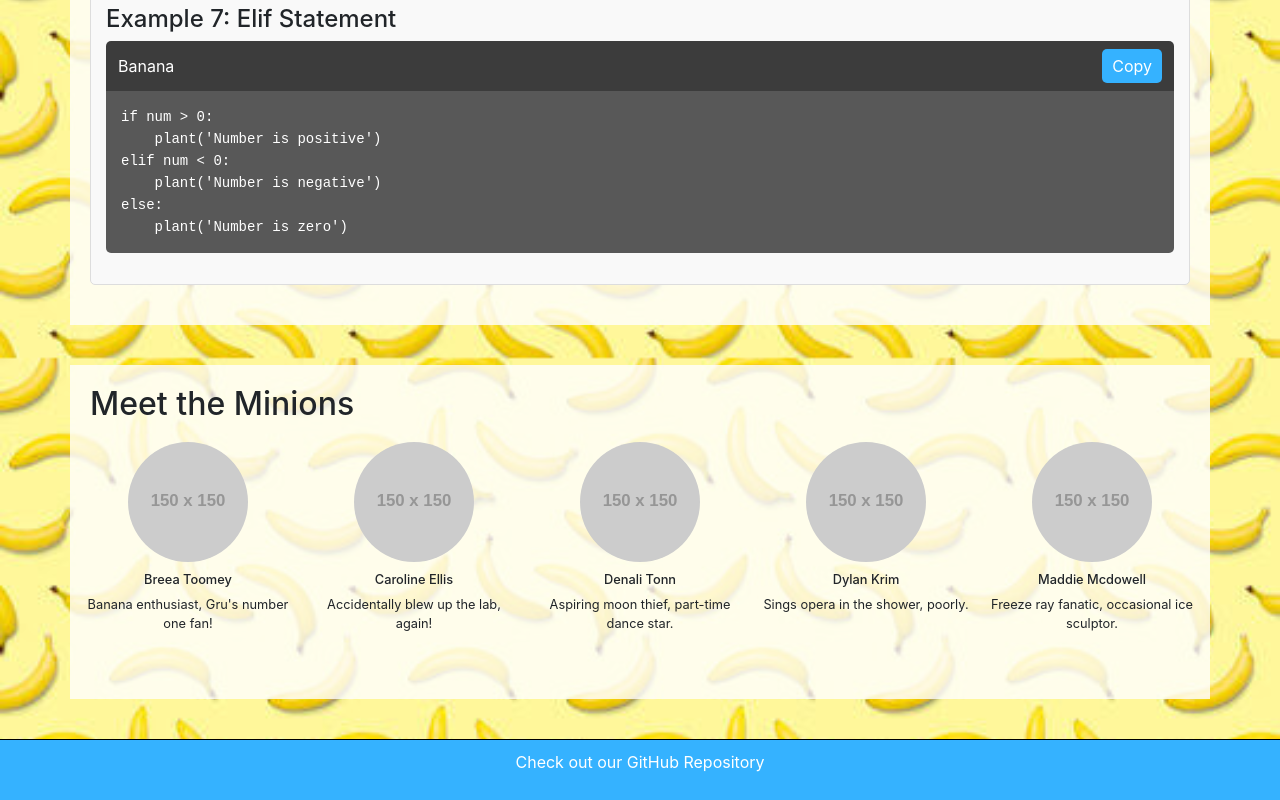
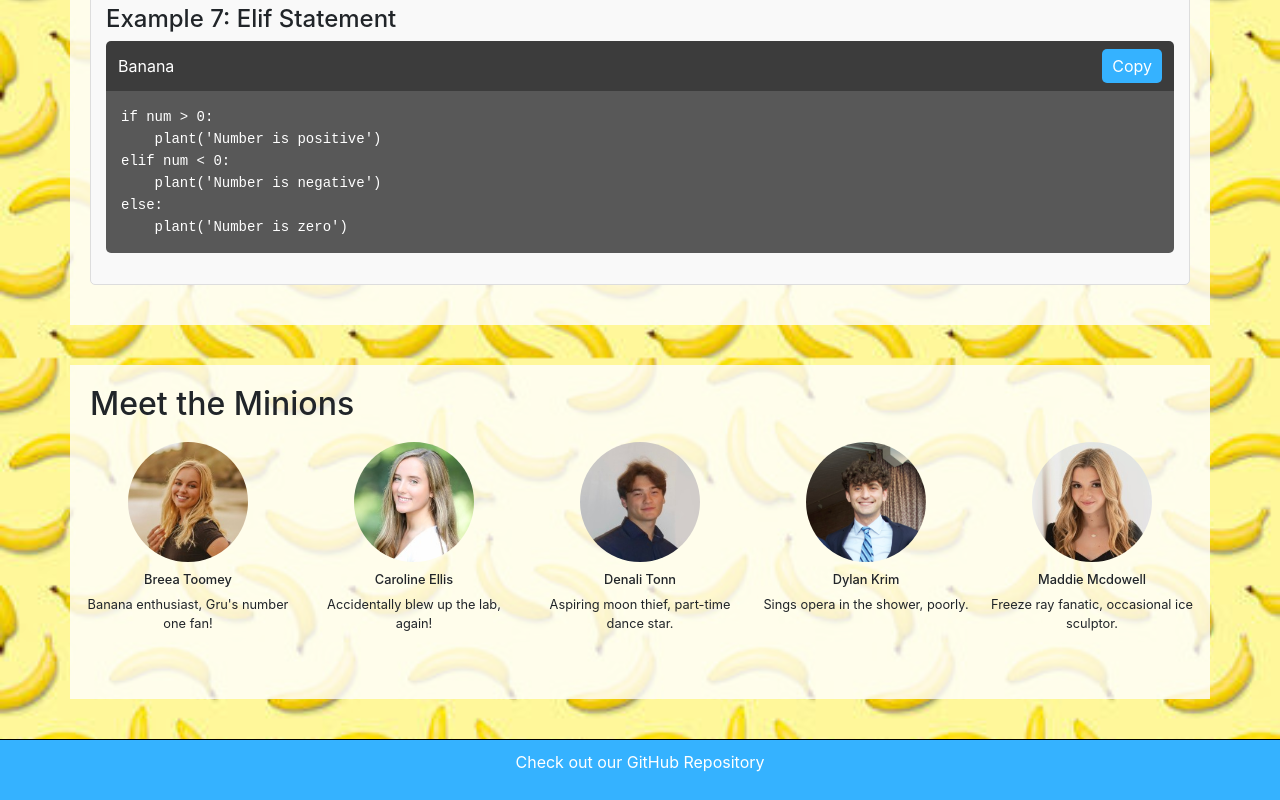
Before and after one commit to breeatoomey/Banana, a website: page docs/index.html in a window 1280 px wide. Shown: the part 2202-3002 px from the top of the page. Drawn offline with nearby package versions, Linux system fonts and the light colour scheme; placeholder pictures from the web are drawn by us.

Commit message:
updating website profile photos

```diff
--- a/docs/index.html
+++ b/docs/index.html
@@ -247,31 +247,31 @@ function copyCode(button) {
     <h2>Meet the Minions</h2>
     <div class="row d-flex justify-content-around">
         <div class="col-md-3 text-center developer-bio">
-            <img src="https://via.placeholder.com/150" alt="Developer Name">
+            <img src="web_images/breaa_profile.jpeg" alt="Developer Name">
             <h5> Breea Toomey</h5>
             <p>Banana enthusiast, Gru's number one fan!</p>
         </div>
 
         <div class="col-md-3 text-center developer-bio">
-            <img src="https://via.placeholder.com/150" alt="Developer Name">
+            <img src="web_images/caroline_profile.jpeg" alt="Developer Name">
             <h5>Caroline Ellis</h5>
             <p>Accidentally blew up the lab, again!</p>
         </div>
 
         <div class="col-md-3 text-center developer-bio">
-            <img src="https://via.placeholder.com/150" alt="Developer Name">
+            <img src="web_images/denali_profile.jpeg" alt="Developer Name">
             <h5>Denali Tonn</h5>
             <p>Aspiring moon thief, part-time dance star.</p>
         </div>
 
         <div class="col-md-3 text-center developer-bio">
-            <img src="https://via.placeholder.com/150" alt="Developer Name">
+            <img src="web_images/dylan_profile.jpeg" alt="Developer Name">
             <h5>Dylan Krim</h5>
             <p>Sings opera in the shower, poorly.</p>
         </div>
 
         <div class="col-md-3 text-center developer-bio">
-            <img src="https://via.placeholder.com/150" alt="Developer Name">
+            <img src="web_images/maddie_profile.jpeg" alt="Developer Name">
             <h5>Maddie Mcdowell</h5>
             <p>Freeze ray fanatic, occasional ice sculptor.</p>
         </div>
```
Also changed, not shown: docs/web_images/breaa_profile.jpeg (added), docs/web_images/caroline_profile.jpeg (added), docs/web_images/denali_profile.jpeg (added), docs/web_images/dylan_profile.jpeg (added), docs/web_images/maddie_profile.jpeg (added).
